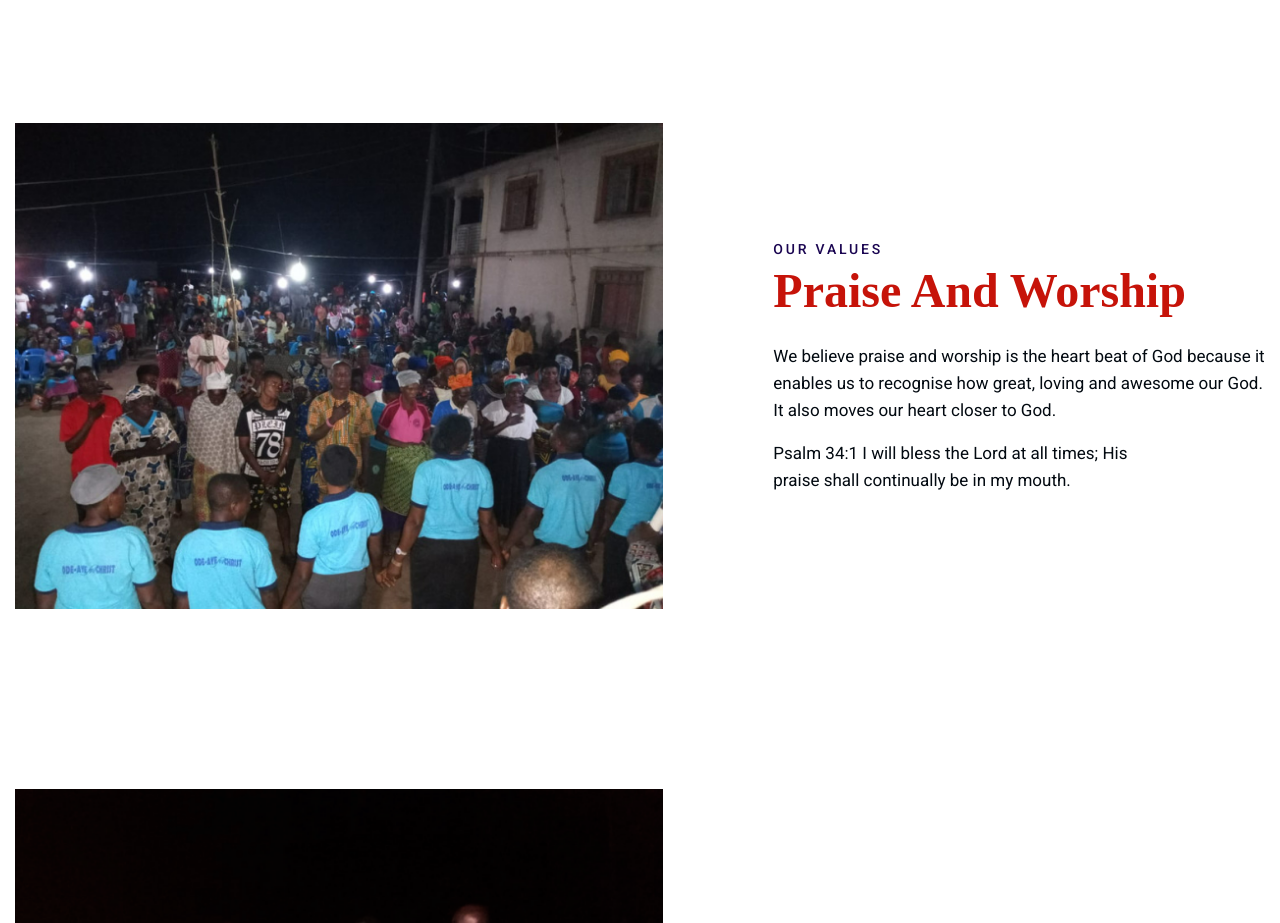
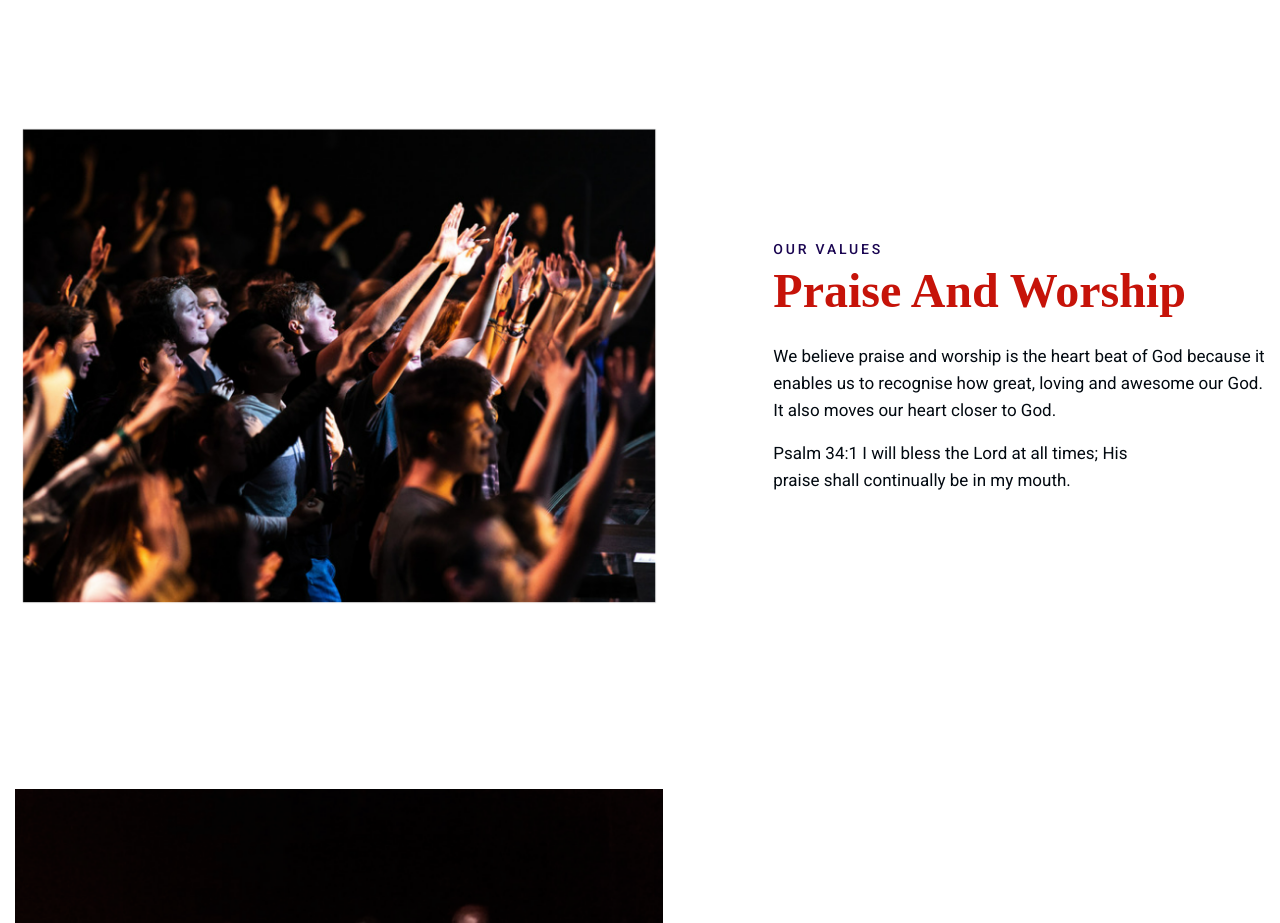
Before and after one commit to digitalinitiatives/JOSEVANGELICALMINISTRIES, a plain HTML site: page about-us.html in a window 1280 px wide. Shown: the part 3020-3943 px from the top of the page. Drawn offline with Linux system fonts and the light colour scheme; a web font is replaced by a local one.

Commit message:
Update about-us.html

```diff
--- a/about-us.html
+++ b/about-us.html
@@ -137,7 +137,7 @@
           <div class="container">
             <div class="row row-narrow-50 align-items-center row-30">
               <div class="col-lg-7 wow fadeInRight" data-wow-delay=".2s">
-                <div class="inset-xl-right-60"><img src="images/SOUL WINNING.png" alt="" width="660" height="495"/>
+                <div class="inset-xl-right-60"><img src="images/Praise.png" alt="" width="660" height="495"/>
                 </div>
               </div>
               <div class="col-lg-5 wow fadeInLeft" data-wow-delay=".3s">
```
